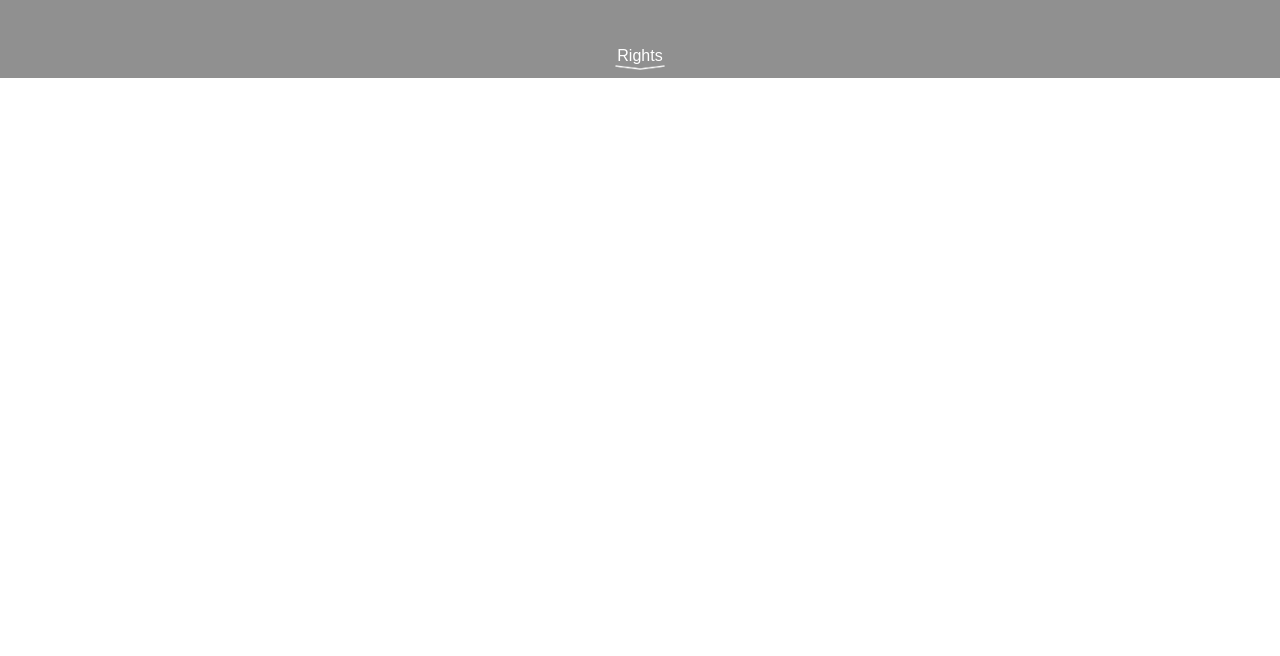
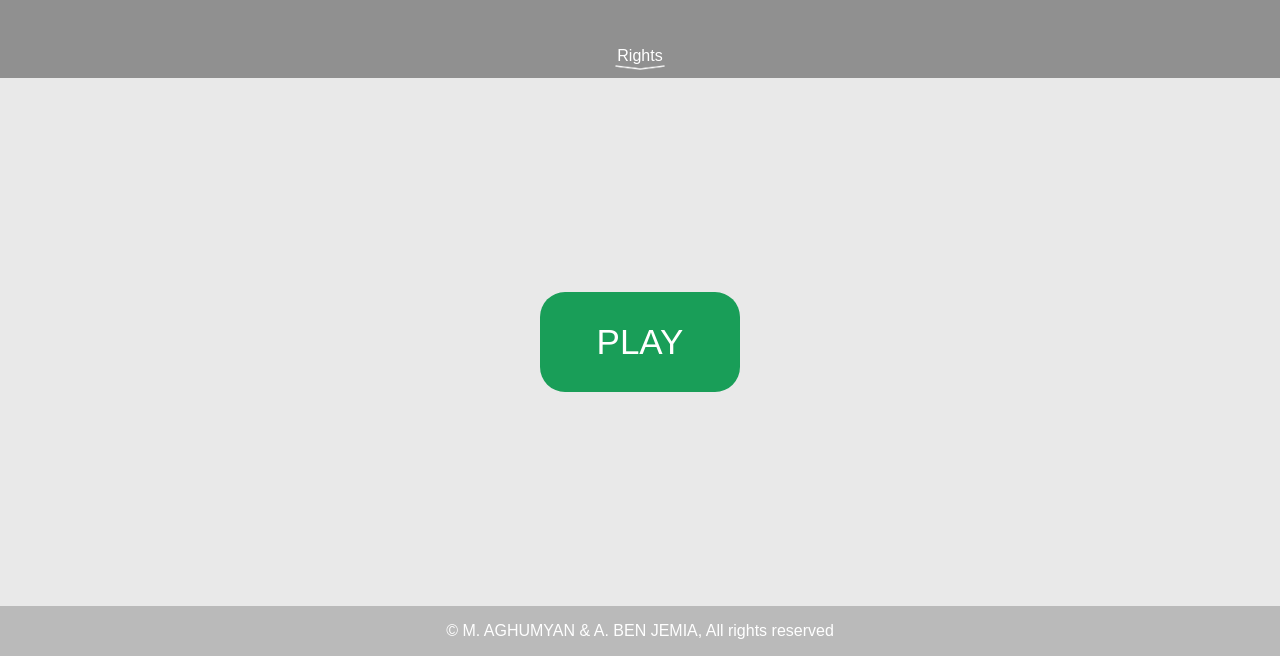
Before and after one commit to Olibrius71/SNAKE_game, a plain HTML site: page index.html in a window 1280 px wide. Shown: the part 144-800 px from the top of the page. Drawn offline with Linux system fonts and the light colour scheme.

Commit message:
implementation of header and footer (display 1 finish)

```diff
--- a/index.html
+++ b/index.html
@@ -7,7 +7,6 @@
 </head>
 <body>
 
-    <div id="container">
 
         <div id="navbar">
 
@@ -62,13 +61,17 @@
 
         <div id="main">
 
+            <a href="#">
+            <button type="button" id="playBtn">
+                Play
+            </button>
+            </a>
+
         </div>
 
         <div id="footer">
-
+            <p>© M. AGHUMYAN & A. BEN JEMIA, All rights reserved</p>
         </div>
-
-    </div>
 
 
 
--- a/style.css
+++ b/style.css
@@ -2,15 +2,21 @@
     text-align: center;
 }
 
-body {margin: 0;
-      font-family: Arial, sans-serif;}
+body {
+    display: flex;
+    flex-direction: column;
+    margin: 0;
+    min-height: 100vh;
+    background-color: #E9E9E9;
+    font-family: Arial, sans-serif;
+}
 
 /**
 CSS -- Navbar
 */
 #navbar {
+    display : flex;
     background-color : #BABABA;
-    display : flex;
 }
 
 #logo {
@@ -43,12 +49,15 @@ CSS -- Header
     text-align: center;
 }
 
-#header h1 {margin: 0;
-            padding: 3rem 0rem 3rem 0rem;}
+#header h1 {
+    margin: 0;
+    padding: 3rem 0rem 3rem 0rem;
+}
 
 #switch {
     display: flex;
     flex-direction: column;
+
 }
 
 #switch a {
@@ -62,3 +71,39 @@ CSS -- Header
     margin-bottom: 0.5rem;
     width: 50px;
 }
+
+
+/**
+CSS - Main
+*/
+#main {
+    display: flex;
+    flex-grow: 1;
+    text-align: center;
+    align-items: center;
+    justify-content: center;
+}
+
+#playBtn {
+    background-color: #199E58;
+    width: 12.5rem;
+    height: 6.25rem;
+    border-radius: 25px;
+    font-size: 2.188rem;
+    color: white;
+    border: none;
+    text-transform: uppercase;
+}
+
+/**
+CSS - Footer
+*/
+#footer {
+    background-color: #BABABA;
+    color: white;
+    text-align:center;
+    bottom: 0;
+    left: 0;
+    right: 0;
+    padding: 0px;
+}
```
Also changed, not shown: 1 other file.
